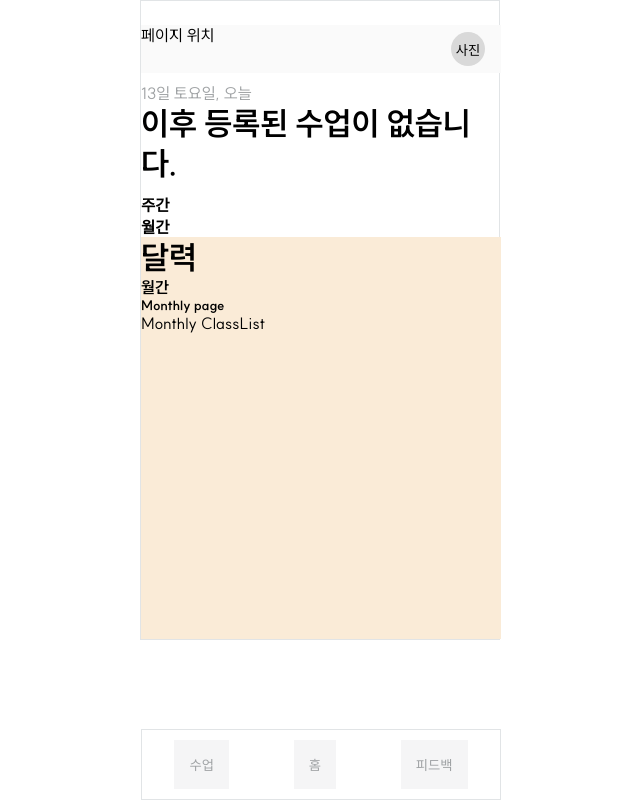
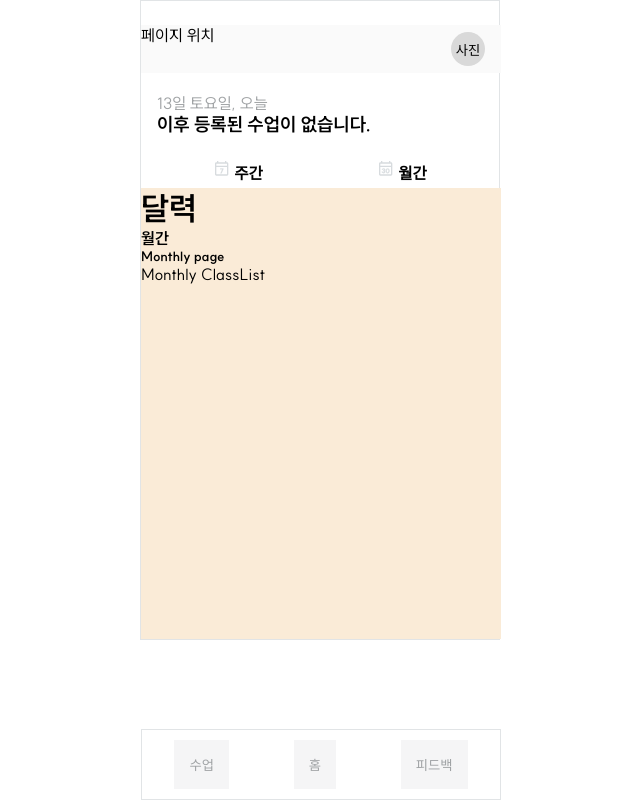
Before and after one commit to Just-Swim-service/Just-Swim-FE, a Next.js app in the folder just-swim-app/: page /instructor/schedule/monthly in a window 1280 px wide. Shown: the whole page, without its empty margins (320-960 px from the left). Built offline with nearby package versions, Linux system fonts and the light colour scheme.

Commit message:
feat: 합치기 위한 커밋

```diff
--- a/just-swim-app/src/app/(afterLogin)/instructor/schedule/Common.module.css
+++ b/just-swim-app/src/app/(afterLogin)/instructor/schedule/Common.module.css
@@ -10,13 +10,25 @@
 .header {
   display: flex;
   flex-direction: column;
-  gap: 10px;
+  gap: 20px;
+}
+
+.header > div > p {
+  color: #9fa2a4;
 }
 
 .topNavBarWrapper {
   display: flex;
   background-color: #fafafa;
   justify-content: space-between;
+}
+
+.todayInfo {
+  margin: 0 16px;
+}
+
+.TypeButtonWrapper {
+  margin: 0 16px;
 }
 
 .topNavBarWrapper button {
@@ -28,8 +40,19 @@
   cursor: pointer;
 }
 
-.header > div > p {
-  color: #9fa2a4;
+.TypeButtonInfo div {
+  display: flex;
+  gap: 5px;
+  justify-content: center;
+  padding: 5px;
+}
+
+.yaho {
+  fill: red;
+}
+
+.scheduleViewTypeTab button {
+  width: 50%;
 }
 
 .section {
--- a/just-swim-app/src/app/(afterLogin)/instructor/schedule/layout.tsx
+++ b/just-swim-app/src/app/(afterLogin)/instructor/schedule/layout.tsx
@@ -2,6 +2,10 @@
 
 import { useState } from 'react';
 import styles from './Common.module.css';
+
+import Weekly from '/public/assets/weekly.svg';
+import Monthly from '/public/assets/monthly.svg';
+import Image from 'next/image';
 
 export default function Layout({ children }: { children: React.ReactNode }) {
   const [type, setType] = useState('weekly');
@@ -12,14 +16,13 @@ export default function Layout({ children }: { children: React.ReactNode }) {
         <div className={styles.topNavBarWrapper}>
           <div>페이지 위치</div>
           <button>
-            <div>
-              사진
-            </div>
+            <div>사진</div>
           </button>
         </div>
         <div className={styles.todayInfo}>
+          {/* 날짜로 데이터 바꿔줘야함 */}
           <p>13일 토요일, 오늘</p>
-          <h1>이후 등록된 수업이 없습니다.</h1>
+          <h3>이후 등록된 수업이 없습니다.</h3>
           {/* <div>예정된 수업이 2개 있습니다.</div> */}
         </div>
         <div className={styles.scheduleViewTypeTab}>
@@ -32,11 +35,12 @@ export default function Layout({ children }: { children: React.ReactNode }) {
               </div>
               <div className={styles.TypeButtonInfo}>
                 <div>
+                  {/* TODO: Path 에 접근해서 색 조정하기 */}
+                  <Image className={styles.yaho} src={Weekly} alt="주간" />
                   <h3>주간</h3>
                 </div>
               </div>
             </button>
-          </div>
             <button
               className={`${styles.TypeButton} ${type === 'monthly' ? styles.isActive : ''}`}
               onClick={() => setType('monthly')}>
@@ -45,10 +49,12 @@ export default function Layout({ children }: { children: React.ReactNode }) {
               </div>
               <div className={styles.TypeButtonInfo}>
                 <div>
+                  <Image src={Monthly} alt="월관" />
                   <h3>월간</h3>
                 </div>
               </div>
             </button>
+          </div>
         </div>
       </div>
       <div className={styles.section}>
```
Lines whose indentation alone changed are shown as unchanged.
